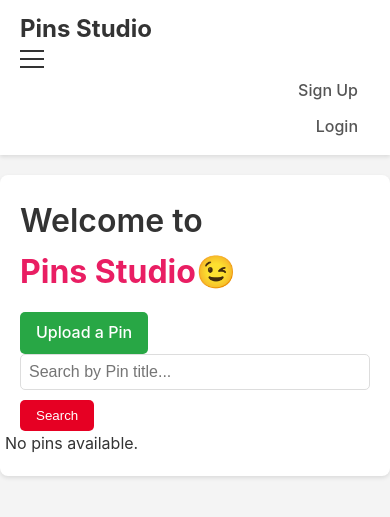
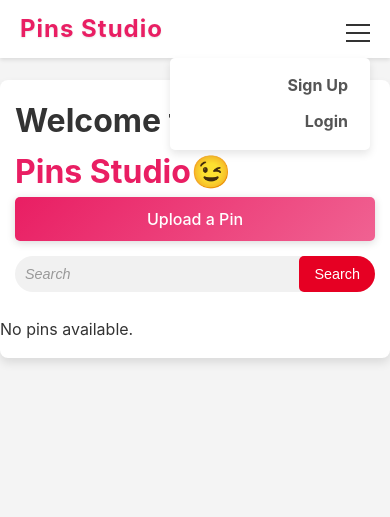
Before and after one commit to prudhvi1519/Pins-Studio, a Django app: page / in a window 390 px wide, after a click that opens the changed part. Shown: the top 517 px of the page. Run offline with Django 5.2, Linux system fonts and the light colour scheme; data that the repository does not hold is empty.

```diff
--- a/pins_studio/pins/static/pins/css/customPinsStudio.css
+++ b/pins_studio/pins/static/pins/css/customPinsStudio.css
@@ -10,16 +10,139 @@ body {
     line-height: 1.6;
     color: #333;
     background-color: #f4f4f4;
+    padding-top: 60px;
 }
 
 /* Container */
-.pinterest-container {
+.pins-studio-container {
     max-width: 1200px;
     margin: 20px auto;
-    padding: 20px;
+    padding: 30px;
     background: #fff;
     border-radius: 8px;
-    box-shadow: 0 2px 4px rgba(0, 0, 0, 0.1);
+    box-shadow: 0 5px 10px rgba(0, 0, 0, 0.1);
+}
+
+/* Header Controls */
+.header-controls {
+    display: flex;
+    flex-wrap: wrap;
+    gap: 20px;
+    margin-bottom: 25px;
+    align-items: center;
+    justify-content: space-between;
+}
+
+/* Upload Button */
+.btn-upload {
+    background: linear-gradient(135deg, #e91e63, #f06292);
+    color: #fff;
+    font-size: 1.1rem;
+    font-weight: 600;
+    padding: 12px 24px;
+    border-radius: 25px;
+    text-decoration: none;
+    transition: transform 0.3s ease, box-shadow 0.3s ease, background 0.3s ease;
+    box-shadow: 0 2px 8px rgba(0, 0, 0, 0.15);
+    line-height: 1.5;
+}
+
+.btn-upload:hover {
+    background: linear-gradient(135deg, #c2185b, #d81b60);
+    transform: translateY(-2px) scale(1.05);
+    box-shadow: 0 4px 12px rgba(0, 0, 0, 0.2);
+}
+
+/* Search Form */
+.search-form {
+    display: flex;
+    align-items: center;
+    flex-grow: 1;
+    max-width: 600px;
+}
+
+/* Search Container */
+.search-container {
+    display: flex;
+    align-items: stretch;
+    width: 100%;
+    border-radius: 25px;
+    overflow: hidden;
+    background-color: #f1f1f1;
+    height: 40px;
+}
+
+/* Search Input */
+.search-input {
+    border: none;
+    border-radius: 25px 0 0 25px;
+    background-color: transparent;
+    color: #333;
+    padding: 0 15px;
+    margin: 0;
+    flex-grow: 1;
+    height: 100%;
+    line-height: normal;
+    font-size: 1rem;
+    transition: background-color 0.3s ease, box-shadow 0.3s ease;
+    display: flex;
+    align-items: center;
+}
+
+/* Override Bootstrap .form-control styles */
+.search-input.form-control {
+    padding-top: 0;
+    padding-bottom: 0;
+    border: none;
+    box-shadow: none;
+}
+
+/* Search Input Hover and Focus */
+.search-input:hover,
+.search-input:focus {
+    background-color: #fff;
+    outline: none;
+    box-shadow: inset 0 0 0 2px #999; /* Darker grey border on hover/focus */
+}
+
+/* Search Input Placeholder */
+.search-input::placeholder {
+    color: #999;
+    font-style: italic;
+}
+
+/* Search Button */
+.btn-search {
+    background: #e60023;
+    color: #fff;
+    border: none;
+    border-radius: 0 25px 25px 0;
+    padding: 0 20px;
+    margin: 0;
+    height: 100%;
+    line-height: normal;
+    font-size: 1rem;
+    font-weight: 500;
+    transition: background-color 0.3s ease, transform 0.2s ease;
+    display: flex;
+    align-items: center;
+}
+
+/* Override Bootstrap .btn styles */
+.btn-search.btn {
+    padding-top: 0;
+    padding-bottom: 0;
+    border: none;
+}
+
+.btn-search:hover {
+    background: #c7001e;
+    transform: scale(1.05);
+}
+
+/* Ensure pins container has top margin */
+#pins-container {
+    margin-top: 20px;
 }
 
 /* Navbar */
@@ -27,19 +150,25 @@ body {
     background: #ffffff;
     box-shadow: 0 2px 4px rgba(0, 0, 0, 0.1);
     padding: 10px 20px;
+    position: fixed;
+    top: 0;
+    width: 100%;
+    z-index: 1000;
+}
+
+.navbar-row {
+    display: flex;
+    justify-content: space-between;
+    align-items: center;
+    width: 100%;
 }
 
 .navbar-brand {
     font-weight: 700;
     font-size: 1.5rem;
-    color: #333 !important;
     text-decoration: none;
     transition: all 0.3s ease;
-}
-
-.navbar-brand:hover {
-    color: #e60023 !important;
-    transform: scale(1.05);
+    margin-left: 20px;
 }
 
 .navbar-nav {
@@ -55,7 +185,7 @@ body {
 
 .nav-link {
     color: #555 !important;
-    font-weight: 500;
+    font-weight: 650;
     text-decoration: none;
     padding: 8px 12px;
     transition: all 0.3s ease;
@@ -66,7 +196,7 @@ body {
     color: #e60023 !important;
 }
 
-.nav-link:not(.signup-link):not(.login-link)::after {
+.nav-link::after {
     content: '';
     position: absolute;
     width: 0;
@@ -77,17 +207,8 @@ body {
     transition: width 0.3s ease;
 }
 
-.nav-link:not(.signup-link):not(.login-link):hover::after {
+.nav-link:hover::after {
     width: 100%;
-}
-
-.signup-link, .login-link {
-    border-radius: 5px;
-}
-
-.signup-link:hover, .login-link:hover {
-    background: #e60023 !important;
-    color: #fff !important;
 }
 
 /* Navbar Toggler */
@@ -124,6 +245,12 @@ body {
     top: 8px;
 }
 
+/* Navbar Collapse */
+.navbar-collapse {
+    display: flex;
+    justify-content: flex-end;
+}
+
 /* Grid System */
 .row {
     display: flex;
@@ -258,143 +471,200 @@ textarea.form-control {
     border: 1px solid #bee5eb;
 }
 
-/* Typography */
-h1, h2, h5, h6 {
-    font-weight: 600;
-    color: #333;
-    margin-bottom: 15px;
-}
-
-h1 { font-size: 2rem; }
-h2 { font-size: 1.75rem; }
-h5 { font-size: 1.25rem; }
-h6 { font-size: 1rem; }
-
-.text-muted {
-    color: #888 !important;
-}
-
-/* Links */
-a {
-    color: #e60023;
-    text-decoration: none;
-    transition: color 0.3s ease;
-}
-
-a:hover {
-    color: #c7001e;
-}
-
-/* highlighting */
+/* Highlighting */
 .highlight-label {
-    color: #e91e63; /* Bright pink */
+    color: #e91e63;
     font-weight: bold;
     text-decoration: underline;
     font-style: italic;
 }
 .highlight-username {
-    color: #151a19 !important; /* Dark color */
+    color: #151a19 !important;
     font-weight: bold;
     font-style: normal;
     text-decoration: none;
 }
 .brand-effect {
-    color: #e91e63; /* Pink */
+    color: #e91e63;
     font-weight: bold;
-    transition: transform 0.3s ease, color 0.3s ease;
+    letter-spacing: 1px;
+    text-shadow: 0 1px 2px rgba(0, 0, 0, 0.1);
+    transition: transform 0.3s ease, color 0.3s ease, text-shadow 0.3s ease;
+    position: relative;
+}
+.brand-effect::after {
+    content: '';
+    position: absolute;
+    width: 0;
+    height: 2px;
+    bottom: -2px;
+    left: 0;
+    background: linear-gradient(to right, #26a69a, #e91e63);
+    transition: width 0.3s ease;
 }
 .brand-effect:hover {
-    color: #26a69a; /* Teal */
-    transform: scale(1.1);
+    color: #26a69a;
+    transform: scale(1.1) rotate(2deg);
+    text-shadow: 0 2px 4px rgba(0, 0, 0, 0.2);
+}
+.brand-effect:hover::after {
+    width: 100%;
 }
 .nav-link-effect {
-    color: #151a19; /* Dark */
+    color: #151a19;
     transition: color 0.3s ease, background-color 0.3s ease;
 }
 .nav-link-effect:hover {
     color: #fff;
-    background-color: #e91e63; /* Pink background */
     border-radius: 5px;
 }
 .heading-effect {
-    color: #e91e63; /* Pink */
+    color: #e91e63;
     font-weight: bold;
     display: inline-block;
     transition: transform 0.3s ease, color 0.3s ease;
 }
 .heading-effect:hover {
-    color: #26a69a; /* Teal */
+    color: #26a69a;
     transform: rotate(5deg);
 }
 .like-button-effect {
+    background-color: #e7b3dc;
+    color: #6c5858;
     transition: background-color 0.3s ease, color 0.3s ease, transform 0.2s ease;
 }
 .like-button-effect:hover {
-    background-color: #e91e63; /* Pink */
+    background-color: #6c5858;
     color: #fff;
     transform: scale(1.05);
     border-color: #e91e63;
 }
+
+/* Pins Container */
+.pins-container {
+    display: flex;
+    flex-wrap: wrap;
+    gap: 20px;
+}
+
+/* Loading */
+.loading {
+    text-align: center;
+    padding: 20px;
+    color: #666;
+}
+
+/* Table */
+.table {
+    width: 30%;
+    border-collapse: collapse;
+}
+
+.borderless {
+    border: none;
+}
+
+table td {
+    padding: 10px;
+    vertical-align: middle;
+}
+
+table td:first-child {
+    text-align: right;
+    width: 150px;
+    font-weight: bold;
+    padding-left: 20px;
+    white-space: nowrap;
+}
+
+.table td:nth-child(2) {
+    width: 100%;
+}
+
+.table td:nth-child(2) input {
+    width: 100%;
+}
+
 /* Mobile navbar alignment */
 @media (max-width: 991px) {
+    .navbar-row {
+        flex-wrap: wrap;
+    }
+    .navbar-toggler {
+        display: block;
+    }
     .navbar-collapse {
-        text-align: right;
+        display: none;
+        position: absolute;
+        top: 100%;
+        right: 20px;
+        background: #ffffff;
+        box-shadow: 0 4px 8px rgba(0, 0, 0, 0.1);
+        border-radius: 5px;
+        padding: 10px;
+        width: 200px;
+        z-index: 1000;
+    }
+    .navbar-collapse.show {
+        display: block;
     }
     .navbar-nav {
+        flex-direction: column;
         align-items: flex-end;
-    }
-}
-
-/* Lists */
-ul {
-    list-style: none;
-    padding: 0;
-}
-
-li {
-    margin-bottom: 10px;
-}
-
-/* Responsive Design */
-@media (max-width: 991px) {
-    .navbar-nav {
-        flex-direction: column;
-        margin-top: 10px;
+        margin-right: 0;
     }
     .nav-item {
         margin: 5px 0;
     }
-    .navbar-toggler {
-        display: block;
-    }
-    .collapse:not(.show) {
-        display: none;
-    }
-    .collapse.show {
-        display: block;
+    .navbar-brand {
+        margin-left: 0;
     }
 }
 
+/* Responsive Design */
 @media (max-width: 767px) {
     .col-md-4 {
         flex: 0 0 100%;
         max-width: 100%;
     }
+    .table {
+        width: 90%;
+    }
+    table td:first-child {
+        width: 100px;
+        padding-left: 10px;
+    }
+    .pins-studio-container {
+        padding: 15px;
+    }
+    .header-controls {
+        flex-direction: column;
+        align-items: stretch;
+        gap: 15px;
+    }
+    .search-form {
+        margin-top: 0;
+    }
+    .search-container {
+        flex-direction: row;
+        height: 36px;
+    }
+    .btn-upload {
+        padding: 10px 20px;
+        font-size: 1rem;
+    }
+    .btn-search {
+        padding: 0 15px;
+        font-size: 0.9rem;
+    }
+    .search-input {
+        padding: 0 10px;
+        font-size: 0.9rem;
+    }
 }
 
-  table td {
-    padding: 5px;
-    vertical-align: middle;
-  }
-
-  table td:first-child {
-    text-align: right;
-    width: 150px;
-    font-weight: bold;
-  }
-
-  input {
+input {
     width: 100%;
     padding: 6px;
-    border-radius: 5px;
-  }
+    border-radius: 10px;
+}
--- a/pins_studio/pins/templates/pins/base.html
+++ b/pins_studio/pins/templates/pins/base.html
@@ -11,13 +11,13 @@
         <link href="{% static 'pins/css/customPinsStudio.css' %}" rel="stylesheet">
     </head>
     <body>
-         <nav class="navbar navbar-expand-lg pinterest-nav px-3">
-           <div class="container-fluid d-flex justify-content-between align-items-center">
+        <nav class="navbar">
+            <div class="navbar-row">
                 <a class="navbar-brand brand-effect" href="{% url 'home' %}">Pins Studio</a>
                 <button class="navbar-toggler" type="button" data-bs-toggle="collapse" data-bs-target="#navbarNav" aria-controls="navbarNav" aria-expanded="false" aria-label="Toggle navigation">
                     <span class="navbar-toggler-icon"></span>
                 </button>
-             <div class="collapse navbar-collapse justify-content-end" id="navbarNav">
+                <div class="navbar-collapse" id="navbarNav">
                     <ul class="navbar-nav">
                         {% if user.is_authenticated %}
                             {% if request.path == '/profile/' %}
@@ -28,8 +28,8 @@
                             <li class="nav-item"><a class="nav-link nav-link-effect" href="{% url 'logout' %}">Logout</a></li>
                         {% else %}
                             {% if request.resolver_match.url_name != 'login' and request.resolver_match.url_name != 'signup' %}
-                     <li class="nav-item"><a class="nav-link nav-link-effect signup-link" href="{% url 'signup' %}">Sign Up</a></li>
-                     <li class="nav-item"><a class="nav-link nav-link-effect login-link" href="{% url 'login' %}">Login</a></li>
+                                <li class="nav-item"><a class="nav-link nav-link-effect" href="{% url 'signup' %}">Sign Up</a></li>
+                                <li class="nav-item"><a class="nav-link nav-link-effect" href="{% url 'login' %}">Login</a></li>
                             {% endif %}
                         {% endif %}
                     </ul>
@@ -37,7 +37,7 @@
             </div>
         </nav>
 
-         <div class="container mt-4 pinterest-container">
+        <div class="pins-studio-container">
             {% block content %}
             {% endblock %}
         </div>
--- a/pins_studio/pins/templates/pins/home.html
+++ b/pins_studio/pins/templates/pins/home.html
@@ -2,14 +2,18 @@
 {% load static %}
 {% block content %}
 <h1>Welcome to <span class="heading-effect">Pins Studio😉</span></h1>
-     <a href="{% url 'upload_pin' %}" class="btn btn-success">Upload a Pin</a>
 
-     <form method="get" class="my-4">
-         <input type="text" name="q" value="{{ query }}" placeholder="Search by Pin title..." class="form-control" />
-         <button type="submit" class="btn btn-primary mt-2">Search</button>
+<div class="header-controls">
+    <a href="{% url 'upload_pin' %}" class="btn btn-upload">Upload a Pin</a>
+    <form method="get" class="search-form">
+        <div class="search-container">
+            <input type="text" name="q" value="{{ query }}" placeholder="Search" class="form-control search-input" />
+            <button type="submit" class="btn btn-search">Search</button>
+        </div>
     </form>
+</div>
 
-     <div class="row mt-4" id="pins-container">
+<div class="row" id="pins-container">
     {% include 'pins/pin_card.html' with pins=pins %}
 </div>
 
--- a/pins_studio/pins/templates/pins/login.html
+++ b/pins_studio/pins/templates/pins/login.html
@@ -17,7 +17,7 @@
     <button type="submit" class="btn btn-primary">Login</button>
   </form>
 
-  <div class="mt-3">
+  <div>
     Don't have an account? <a href="{% url 'signup' %}">Sign Up here</a>
   </div>
 {% endblock %}
--- a/pins_studio/pins/templates/pins/pin_card.html
+++ b/pins_studio/pins/templates/pins/pin_card.html
@@ -1,5 +1,5 @@
 {% for pin in pins %}
-     <div class="col-md-4 mb-4">
+     <div class="col-md-4">
          <div class="card">
              {% if pin.image %}
              <img src="{{ pin.image.url }}" class="card-img-top" alt="{{ pin.title }}">
@@ -18,23 +18,27 @@
                  {% if pin.description and pin.description != 'None' and not 'Unsplash' in pin.description %}
                  <p class="card-text">{{ pin.description }}</p>
                  {% endif %}
-                 <a href="{% url 'like_pin' pin.id %}" class="btn btn-sm btn-outline-primary like-button-effect">
+                 <a href="{% url 'like_pin' pin.id %}" class="btn btn-sm btn-like like-button-effect">
                      {{ pin.likes.count }} Like{{ pin.likes.count|pluralize }}
                  </a>
                  {% if pin.comments.all %}
-                 <h6>Comments:</h6>
+                 <h6 class="comment-heading">Comments:</h6>
                  {% for comment in pin.comments.all %}
-                 <p>{{ comment.user.username }}: {{ comment.text }}</p>
+                 <p class="comment-text"><span class="highlight-username">{{ comment.user.username }}</span>: {{ comment.text }}</p>
                  {% if user == comment.user %}
-                 <a href="{% url 'edit_comment' comment.id %}">Edit</a>
-                 <a href="{% url 'delete_comment' comment.id %}">Delete</a>
+                 <div class="comment-actions">
+                     <a href="{% url 'edit_comment' comment.id %}" class="btn btn-sm btn-outline-primary comment-action">Edit</a>
+                     <a href="{% url 'delete_comment' comment.id %}" class="btn btn-sm btn-outline-danger comment-action">Delete</a>
+                 </div>
                  {% endif %}
                  {% endfor %}
                  {% endif %}
                  {% if user.is_authenticated %}
-                 <form method="post" action="{% url 'home' %}">
+                 <form method="post" action="{% url 'home' %}" class="comment-form">
                      {% csrf_token %}
-                     {{ comment_form.as_p }}
+                     <div class="comment-input-wrapper">
+                         {{ comment_form.text }}
+                     </div>
                      <input type="hidden" name="pin_id" value="{{ pin.id }}">
                      <button type="submit" class="btn btn-primary">Comment</button>
                  </form>
--- a/pins_studio/pins/templates/pins/signup.html
+++ b/pins_studio/pins/templates/pins/signup.html
@@ -25,8 +25,7 @@
     <button type="submit" class="btn btn-primary">Sign Up</button>
   </form>
 
-  <div class="mt-3">
+  <div>
     Already have an account? <a href="{% url 'login' %}">Login here</a>
   </div>
-
 {% endblock %}
--- a/pins_studio/requirements.txt
+++ /dev/null
@@ -1,2 +0,0 @@
-
-requests==2.32.3
```
Also changed, not shown: other parts of pins_studio/pins/static/pins/css/customPinsStudio.css (+98 -11 lines), pins_studio/pins/templates/pins/profile.html (+5 -5 lines). Lines whose indentation alone changed are shown as unchanged.
